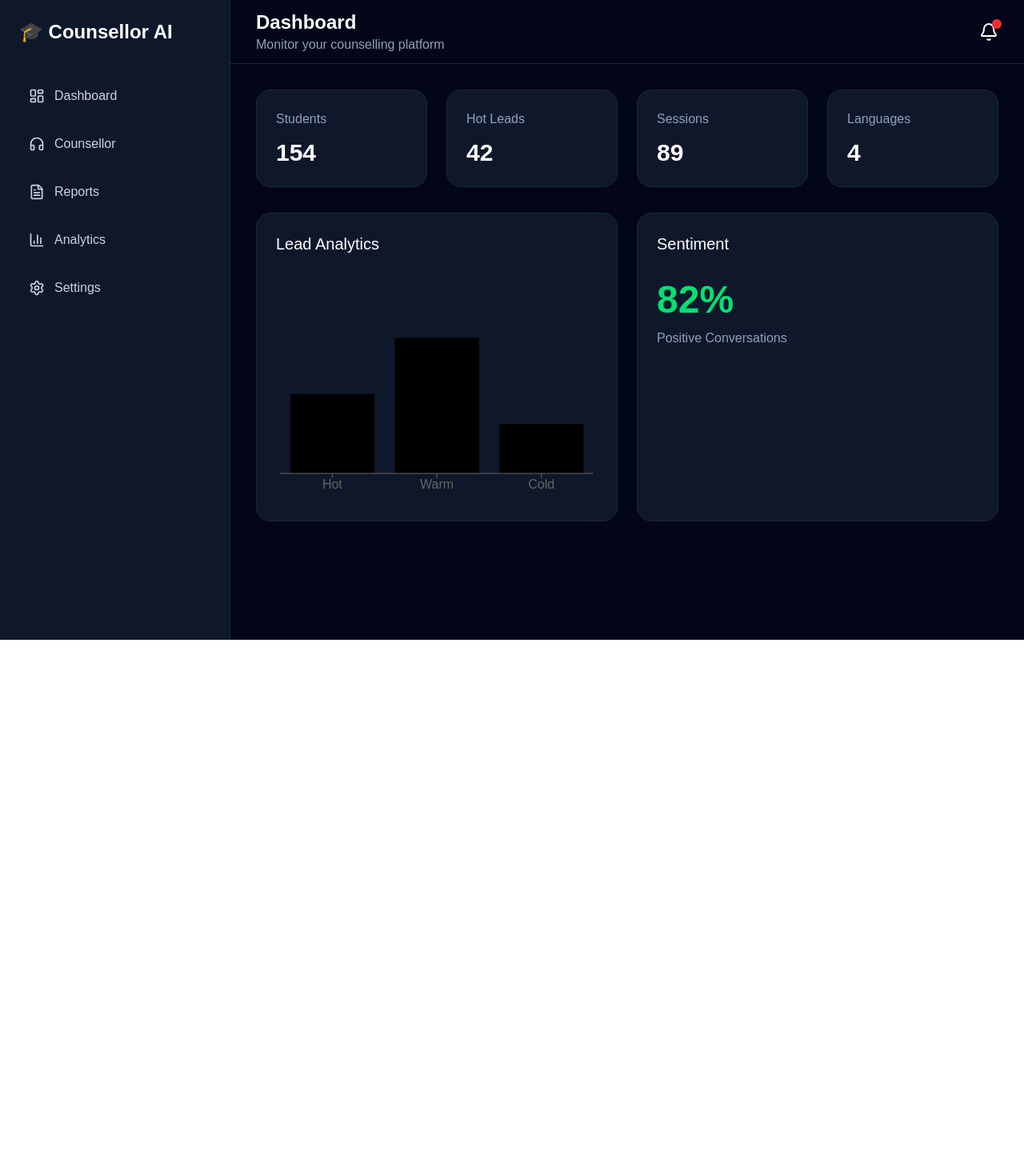
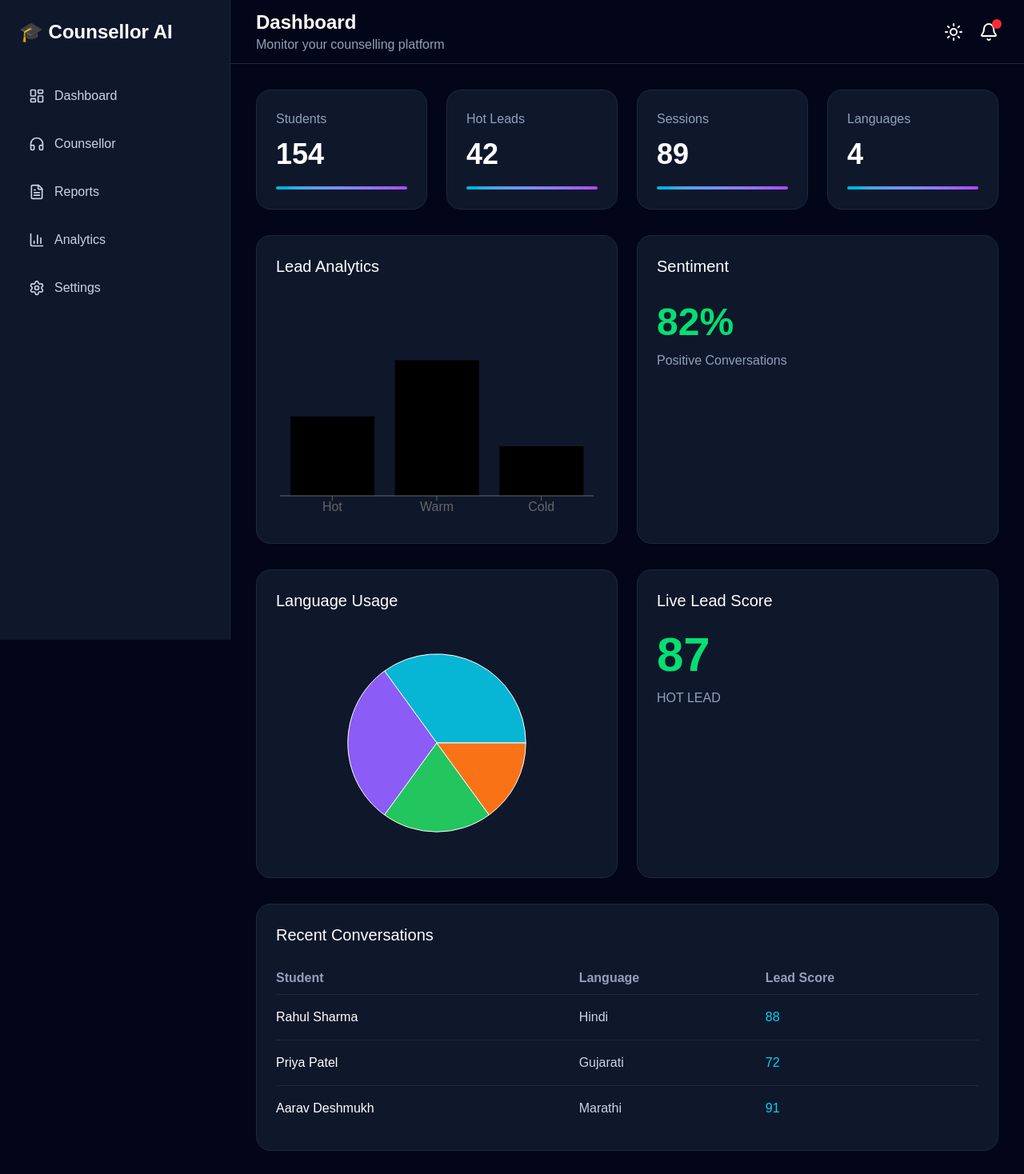
Before and after one commit to SaniaValiyani/AI-Voice-Counsellor, a React (Vite) app in the folder frontend/: page /dashboard in a window 1280 px wide. Shown: the top 1468 px of the page at 80% size. Before the commit the page ends 800 px from the top, so only its background shows below. Built offline with nearby package versions, Linux system fonts and the light colour scheme.

Commit message:
Improved dashboard charts

```diff
--- /dev/null
+++ b/frontend/src/components/dashboard/LanguageChart.tsx
@@ -0,0 +1,66 @@
+import {
+  PieChart,
+  Pie,
+  Cell,
+  ResponsiveContainer,
+  Tooltip,
+} from "recharts";
+
+const COLORS = [
+  "#06b6d4",
+  "#8b5cf6",
+  "#22c55e",
+  "#f97316",
+];
+
+const data = [
+  {
+    name: "English",
+    value: 35,
+  },
+  {
+    name: "Hindi",
+    value: 30,
+  },
+  {
+    name: "Gujarati",
+    value: 20,
+  },
+  {
+    name: "Marathi",
+    value: 15,
+  },
+];
+
+export default function LanguageChart() {
+  return (
+    <div className="bg-slate-900 border border-slate-800 rounded-2xl p-6">
+      <h2 className="text-white text-xl mb-5">
+        Language Usage
+      </h2>
+
+      <div className="h-72 min-w-0">
+        <ResponsiveContainer
+          width="100%"
+          height="100%"
+        >
+          <PieChart>
+            <Pie
+              data={data}
+              dataKey="value"
+            >
+              {data.map((_, index) => (
+                <Cell
+                  key={index}
+                  fill={COLORS[index]}
+                />
+              ))}
+            </Pie>
+
+            <Tooltip />
+          </PieChart>
+        </ResponsiveContainer>
+      </div>
+    </div>
+  );
+}
--- a/frontend/src/components/dashboard/LeadChart.tsx
+++ b/frontend/src/components/dashboard/LeadChart.tsx
@@ -28,8 +28,11 @@ export default function LeadChart() {
         Lead Analytics
       </h2>
 
-      <div className="h-72">
-        <ResponsiveContainer>
+      <div className="h-72 min-w-0">
+        <ResponsiveContainer
+          width="100%"
+          height="100%"
+        >
           <BarChart data={data}>
             <XAxis dataKey="name" />
             <Tooltip />
--- /dev/null
+++ b/frontend/src/components/dashboard/LeadScoreWidget.tsx
@@ -0,0 +1,19 @@
+export default function LeadScoreWidget() {
+  return (
+    <div className="bg-slate-900 border border-slate-800 rounded-2xl p-6">
+      <h2 className="text-white text-xl">
+        Live Lead Score
+      </h2>
+
+      <div className="mt-6">
+        <div className="text-6xl font-bold text-green-400">
+          87
+        </div>
+
+        <p className="text-slate-400 mt-3">
+          HOT LEAD
+        </p>
+      </div>
+    </div>
+  );
+}
--- /dev/null
+++ b/frontend/src/components/dashboard/RecentConversations.tsx
@@ -0,0 +1,66 @@
+const conversations = [
+  {
+    student: "Rahul Sharma",
+    language: "Hindi",
+    score: 88,
+  },
+  {
+    student: "Priya Patel",
+    language: "Gujarati",
+    score: 72,
+  },
+  {
+    student: "Aarav Deshmukh",
+    language: "Marathi",
+    score: 91,
+  },
+];
+
+export default function RecentConversations() {
+  return (
+    <div className="bg-slate-900 border border-slate-800 rounded-2xl p-6">
+      <h2 className="text-white text-xl mb-5">
+        Recent Conversations
+      </h2>
+
+      <table className="w-full">
+        <thead>
+          <tr className="text-slate-400">
+            <th className="text-left py-2">
+              Student
+            </th>
+
+            <th className="text-left py-2">
+              Language
+            </th>
+
+            <th className="text-left py-2">
+              Lead Score
+            </th>
+          </tr>
+        </thead>
+
+        <tbody>
+          {conversations.map((item) => (
+            <tr
+              key={item.student}
+              className="border-t border-slate-800"
+            >
+              <td className="py-4 text-white">
+                {item.student}
+              </td>
+
+              <td className="py-4 text-slate-300">
+                {item.language}
+              </td>
+
+              <td className="py-4 text-cyan-400">
+                {item.score}
+              </td>
+            </tr>
+          ))}
+        </tbody>
+      </table>
+    </div>
+  );
+}
--- a/frontend/src/components/dashboard/StatCard.tsx
+++ b/frontend/src/components/dashboard/StatCard.tsx
@@ -8,14 +8,16 @@ export default function StatCard({
   value,
 }: Props) {
   return (
-    <div className="bg-slate-900 border border-slate-800 rounded-2xl p-6">
+    <div className="group bg-slate-900 border border-slate-800 rounded-2xl p-6 hover:scale-105 transition duration-300 cursor-pointer">
       <p className="text-slate-400">
         {title}
       </p>
 
-      <h2 className="text-3xl font-bold text-white mt-3">
+      <h2 className="text-4xl font-bold text-white mt-3">
         {value}
       </h2>
+
+      <div className="h-1 bg-gradient-to-r from-cyan-500 to-purple-500 mt-5 rounded-full" />
     </div>
   );
 }
--- a/frontend/src/components/layout/Topbar.tsx
+++ b/frontend/src/components/layout/Topbar.tsx
@@ -1,6 +1,10 @@
-import { Bell } from "lucide-react";
+import { Bell, Moon, Sun } from "lucide-react";
+import { useThemeStore } from "../../store/themeStore";
 
 export default function Topbar() {
+  const { darkMode, toggleTheme } =
+    useThemeStore();
+
   return (
     <div className="h-20 border-b border-slate-800 flex items-center justify-between px-8">
       <div>
@@ -13,11 +17,20 @@ export default function Topbar() {
         </p>
       </div>
 
-      <button className="relative">
-        <Bell className="text-white" />
+      <div className="flex items-center gap-5">
+        <button
+          onClick={toggleTheme}
+          className="text-white"
+        >
+          {darkMode ? <Sun /> : <Moon />}
+        </button>
 
-        <span className="absolute -top-1 -right-1 w-3 h-3 rounded-full bg-red-500" />
-      </button>
+        <button className="relative">
+          <Bell className="text-white" />
+
+          <span className="absolute -top-1 -right-1 w-3 h-3 rounded-full bg-red-500" />
+        </button>
+      </div>
     </div>
   );
 }
--- a/frontend/src/pages/DashboardPage.tsx
+++ b/frontend/src/pages/DashboardPage.tsx
@@ -1,13 +1,32 @@
+import { motion } from "framer-motion";
+
 import DashboardLayout from "../components/layout/DashboardLayout";
 
 import StatCard from "../components/dashboard/StatCard";
 import LeadChart from "../components/dashboard/LeadChart";
 import SentimentCard from "../components/dashboard/SentimentCard";
+import LanguageChart from "../components/dashboard/LanguageChart";
+import LeadScoreWidget from "../components/dashboard/LeadScoreWidget";
+import RecentConversations from "../components/dashboard/RecentConversations";
 
 export default function DashboardPage() {
   return (
     <DashboardLayout>
-      <div className="grid grid-cols-4 gap-6">
+      <motion.div
+        initial={{
+          opacity: 0,
+          y: 30,
+        }}
+        animate={{
+          opacity: 1,
+          y: 0,
+        }}
+        transition={{
+          duration: 0.6,
+        }}
+      >
+        {/* Statistics */}
+        <div className="grid lg:grid-cols-4 gap-6">
           <StatCard
             title="Students"
             value="154"
@@ -29,11 +48,25 @@ export default function DashboardPage() {
           />
         </div>
 
-      <div className="grid grid-cols-2 gap-6 mt-8">
+        {/* Main Charts */}
+        <div className="grid lg:grid-cols-2 gap-6 mt-8">
           <LeadChart />
 
           <SentimentCard />
         </div>
+
+        {/* Secondary Widgets */}
+        <div className="grid lg:grid-cols-2 gap-6 mt-8">
+          <LanguageChart />
+
+          <LeadScoreWidget />
+        </div>
+
+        {/* Recent Conversations */}
+        <div className="mt-8">
+          <RecentConversations />
+        </div>
+      </motion.div>
     </DashboardLayout>
   );
 }
--- /dev/null
+++ b/frontend/src/store/themeStore.ts
@@ -0,0 +1,15 @@
+import { create } from "zustand";
+
+interface ThemeState {
+  darkMode: boolean;
+  toggleTheme: () => void;
+}
+
+export const useThemeStore = create<ThemeState>((set) => ({
+  darkMode: true,
+
+  toggleTheme: () =>
+    set((state) => ({
+      darkMode: !state.darkMode,
+    })),
+}));
```
Lines whose indentation alone changed are shown as unchanged.
